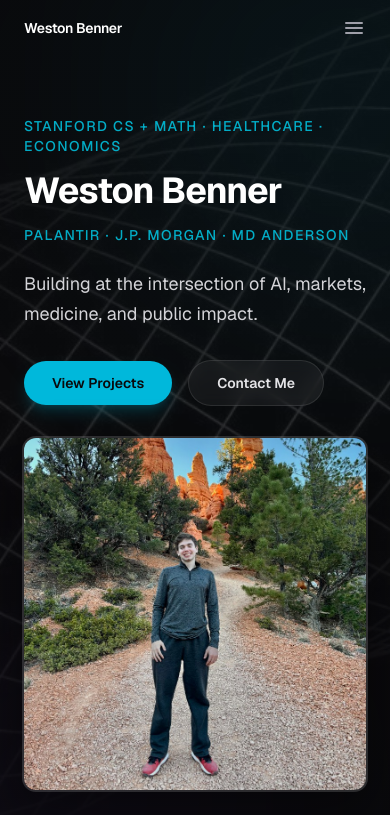
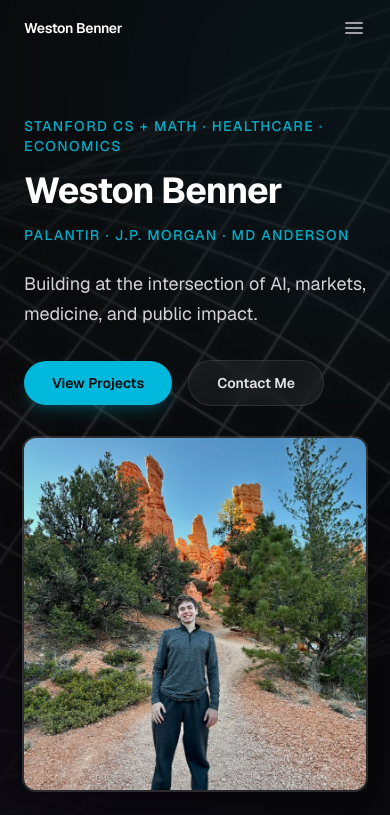
Before and after one commit to westonmbenner-tech/Website, a Next.js app: page / in a window 390 px wide. Shown: the top 815 px of the page. Built offline with nearby package versions, Linux system fonts and the light colour scheme.

Commit message:
Hero: keep head in frame on mobile crop
- Use higher object-position below md; keep bottom-weighted crop on md+

```diff
--- a/src/components/Hero.tsx
+++ b/src/components/Hero.tsx
@@ -26,7 +26,8 @@ export default function Hero() {
         {/*
           Mobile: copy first, photo below. md+: photo left (order-1), copy right; columns
           stretch so the image height matches the copy block from Stanford line through CTAs.
-          object-cover + bottom-weighted position crops sky while filling the frame.
+          Mobile: slightly higher focal point so the head stays in frame; md+: bottom-weighted
+          to crop sky next to the copy column.
         */}
         <div className="flex flex-col gap-8 text-left md:flex-row md:items-stretch md:justify-center md:gap-4 lg:gap-10">
           <div className="min-w-0 max-w-xl flex-1 pt-0.5 md:order-2">
@@ -79,9 +80,9 @@ export default function Hero() {
                 alt="Weston Benner"
                 fill
                 priority
-                quality={100}
+                unoptimized
                 sizes="(max-width: 767px) min(100vw, 24rem), (max-width: 1024px) 34vw, 352px"
-                className="object-cover object-[50%_100%]"
+                className="object-cover max-md:object-[50%_40%] md:object-[50%_100%]"
               />
             </div>
           </div>
```
